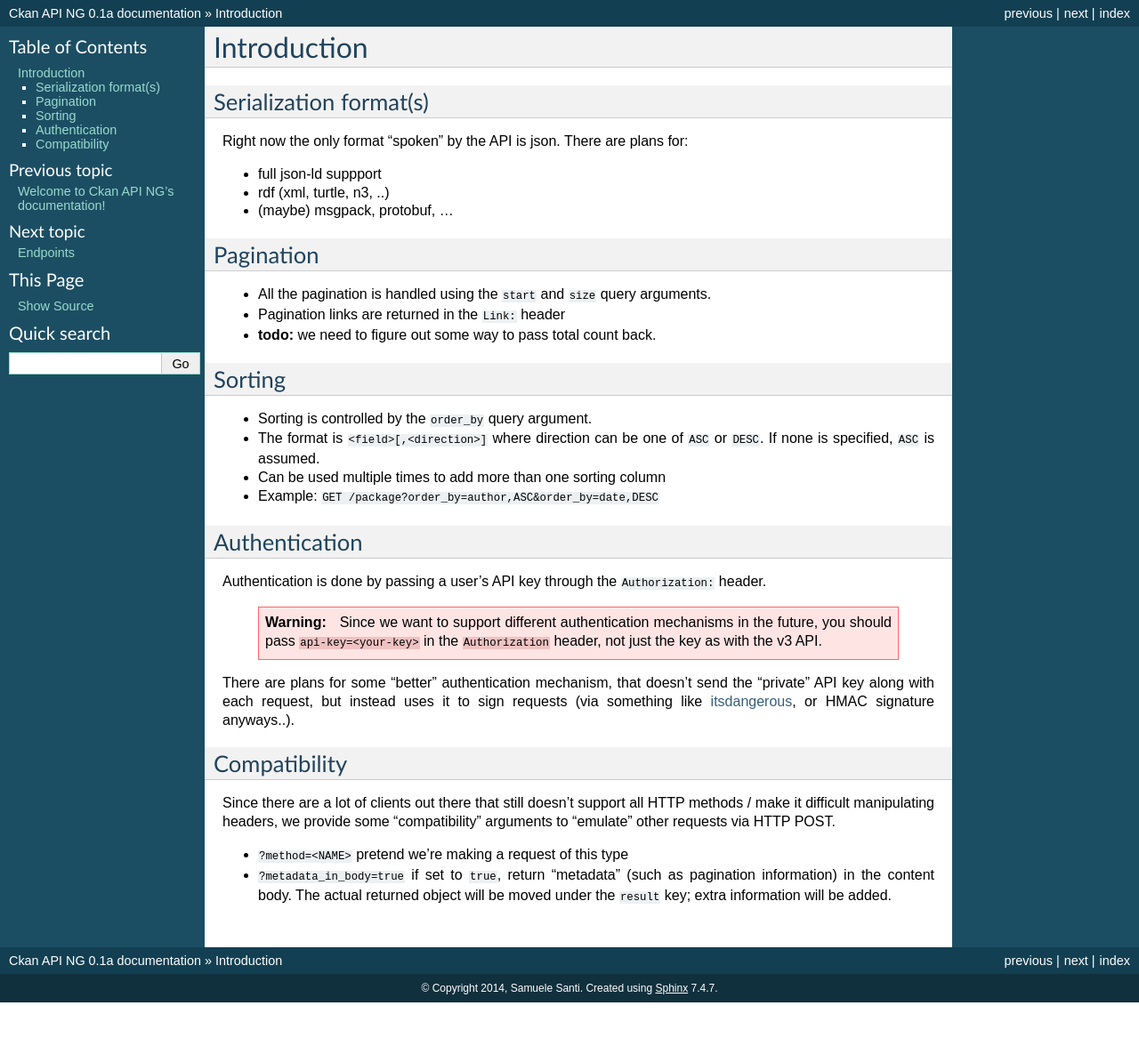
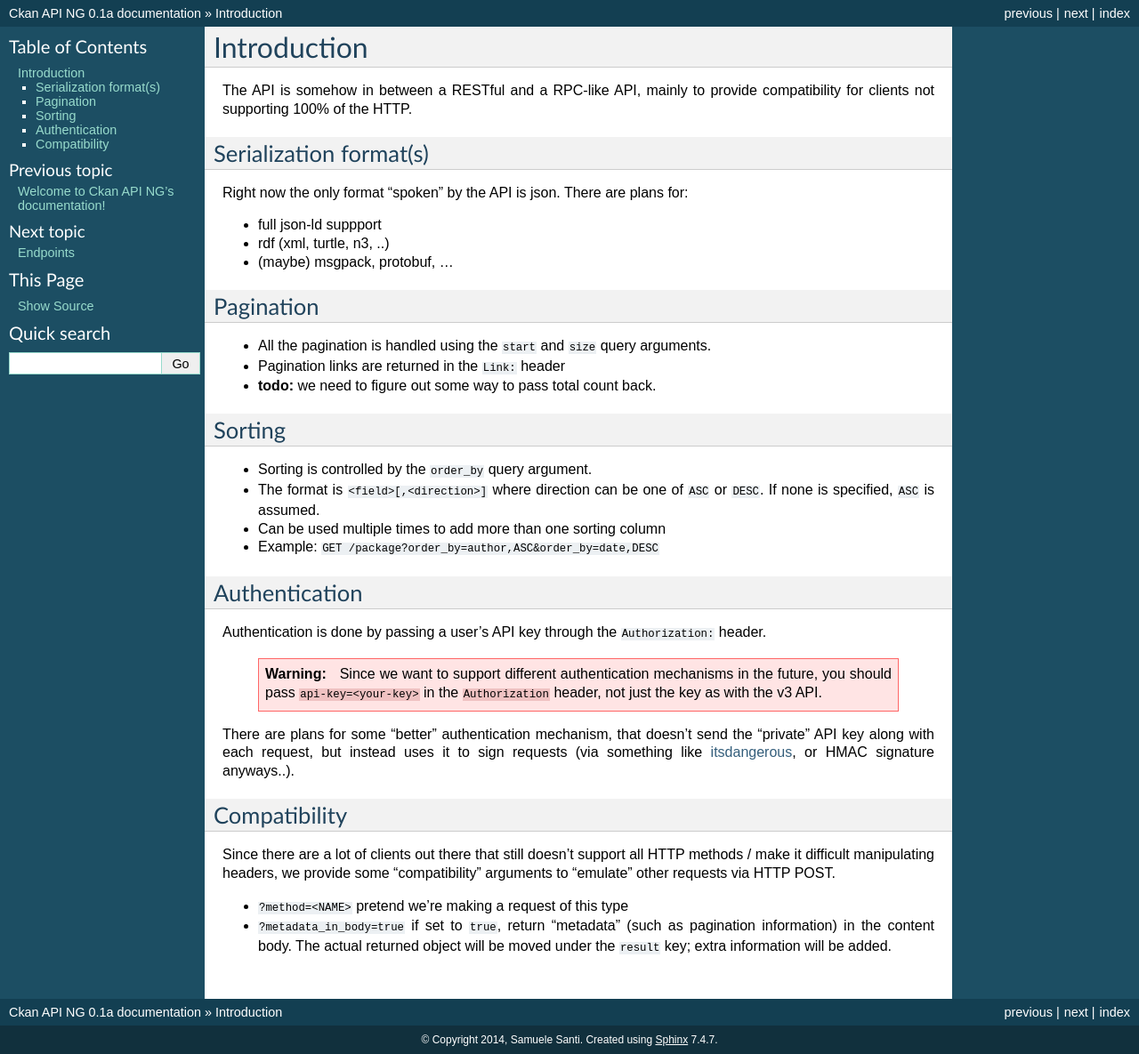
Before and after one commit to rshk/ckanext-api-ng, a Sphinx documentation site: the page built from docs/api/index.rst, in a window 1280 px wide. Shown: the whole page at 89% size. Built offline with Sphinx 7.4.7, drawn with Linux system fonts in a browser that asks for light colours; before the commit the page ends 1127 px from its top, so only the background shows below that.

```diff
--- a/docs/api/index.rst
+++ b/docs/api/index.rst
@@ -1,7 +1,8 @@
 Introduction
 ############
 
-.. todo:: write this
+The API is somehow in between a RESTful and a RPC-like API, mainly
+to provide compatibility for clients not supporting 100% of the HTTP.
 
 
 Serialization format(s)
```
